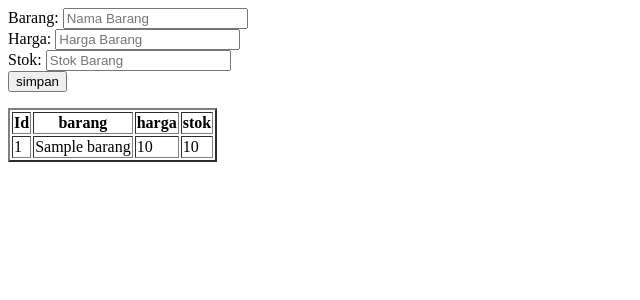
After one commit to FranzOle/Tugas-PhP-Sekolah, a PHP site: page /barang.php in a window 1280 px wide. The commit adds this page. Shown: the top 300 px of the page, without its empty margins (0-640 px from the left). Run offline with PHP 8.4, Linux system fonts and the light colour scheme; tables that the repository leaves empty or names only in its code hold one stand-in row (values such as "Sample post").

Commit message:
Update 4 Toko
Insert

```diff
--- /dev/null
+++ b/Toko/barang.php
@@ -0,0 +1,65 @@
+<form action="" method="post">
+    Barang:
+    <input type="text" name="namabarang" placeholder="Nama Barang" id="">
+<br>
+    Harga:
+    <input type="number" name="harga" placeholder="Harga Barang" id="">
+<br>
+    Stok:
+    <input type="number" name="stock" placeholder="Stok Barang">
+<br>
+    <input type="submit" name="simpan" value="simpan">
+</form>
+
+
+<?php
+$host = "127.0.0.1";
+$user = "root";
+$password = "";
+$db = "toko";
+
+$koneksi = new mysqli($host, $user, $password, $db);
+
+//Barang
+if (isset($_POST["simpan"])){
+    $namabarang = $_POST["namabarang"];
+    $harga =  $_POST["harga"];
+    $stock = $_POST["stock"];
+    $sql = "INSERT INTO barang (namabarang, harga, stock) VALUES ('$namabarang', $harga, $stock)";
+    $hasil = mysqli_query($koneksi, $sql);
+}
+
+
+$sql = "SELECT * FROM barang";
+$hasil = mysqli_query($koneksi, $sql);
+
+echo "<table border=2px>
+        <thead>
+            <tr>
+            <th>
+            Id
+            </th>
+            <th>
+               barang
+            </th>
+            <th>
+                harga
+            </th>
+            <th>
+                stok
+            </th>
+             </tr>
+        </thead>
+        <tbody>";
+while ($row = mysqli_fetch_array($hasil)){
+    echo "<tr>";
+    echo "<td>" . $row[0] . "<br>" . "</td>";
+    echo "<td>" . $row[1] . "<br>" . "</td>";
+    echo "<td>" . $row[2] . "<br>" . "</td>";
+    echo "<td>" . $row[3] . "<br>" . "</td>";
+    echo "</tr>";
+}
+echo "</tbody> </table>";
+
+
+?>
```
Also changed, not shown: Toko/pelanggan.php (renamed from Toko/index.php, +20 -27 lines).
